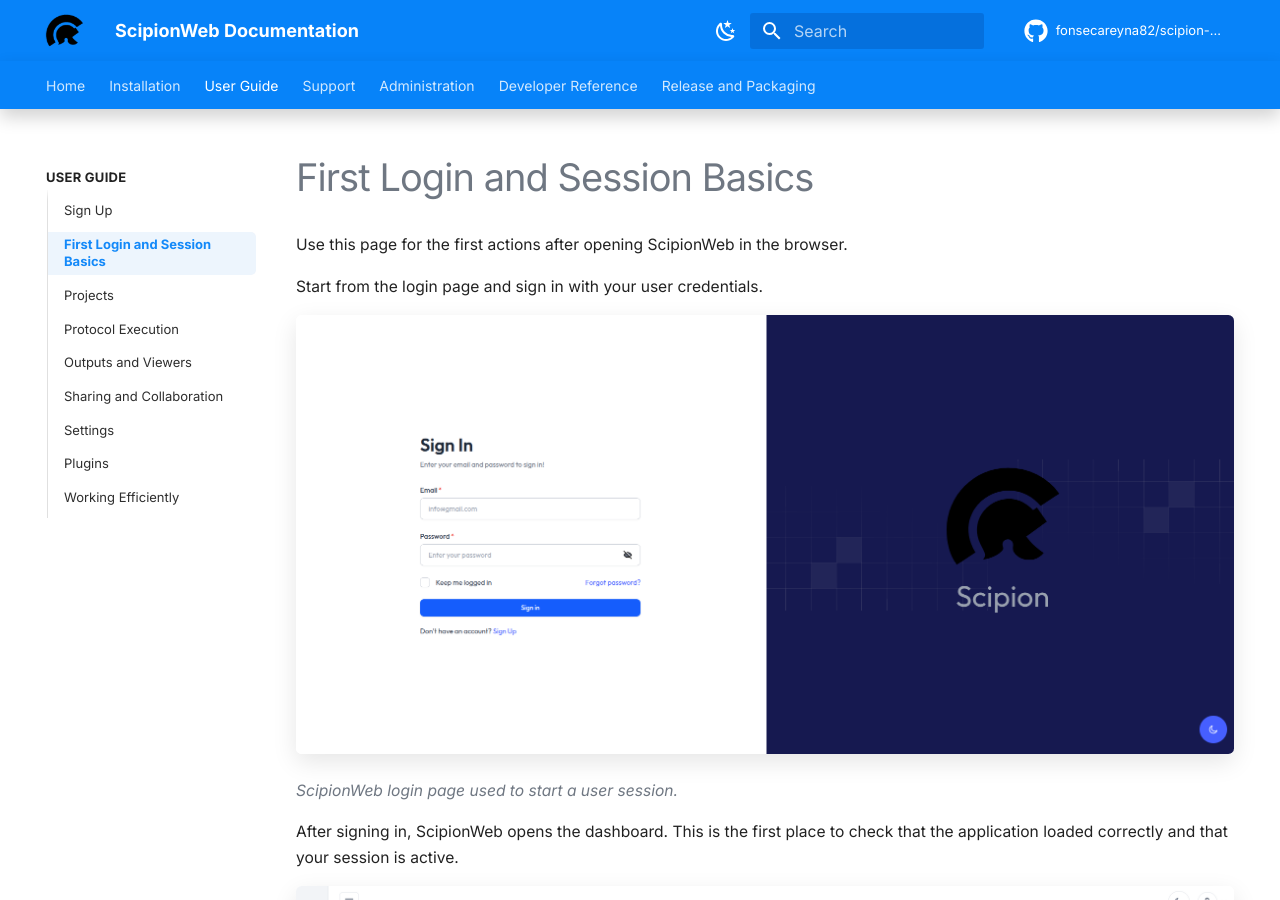
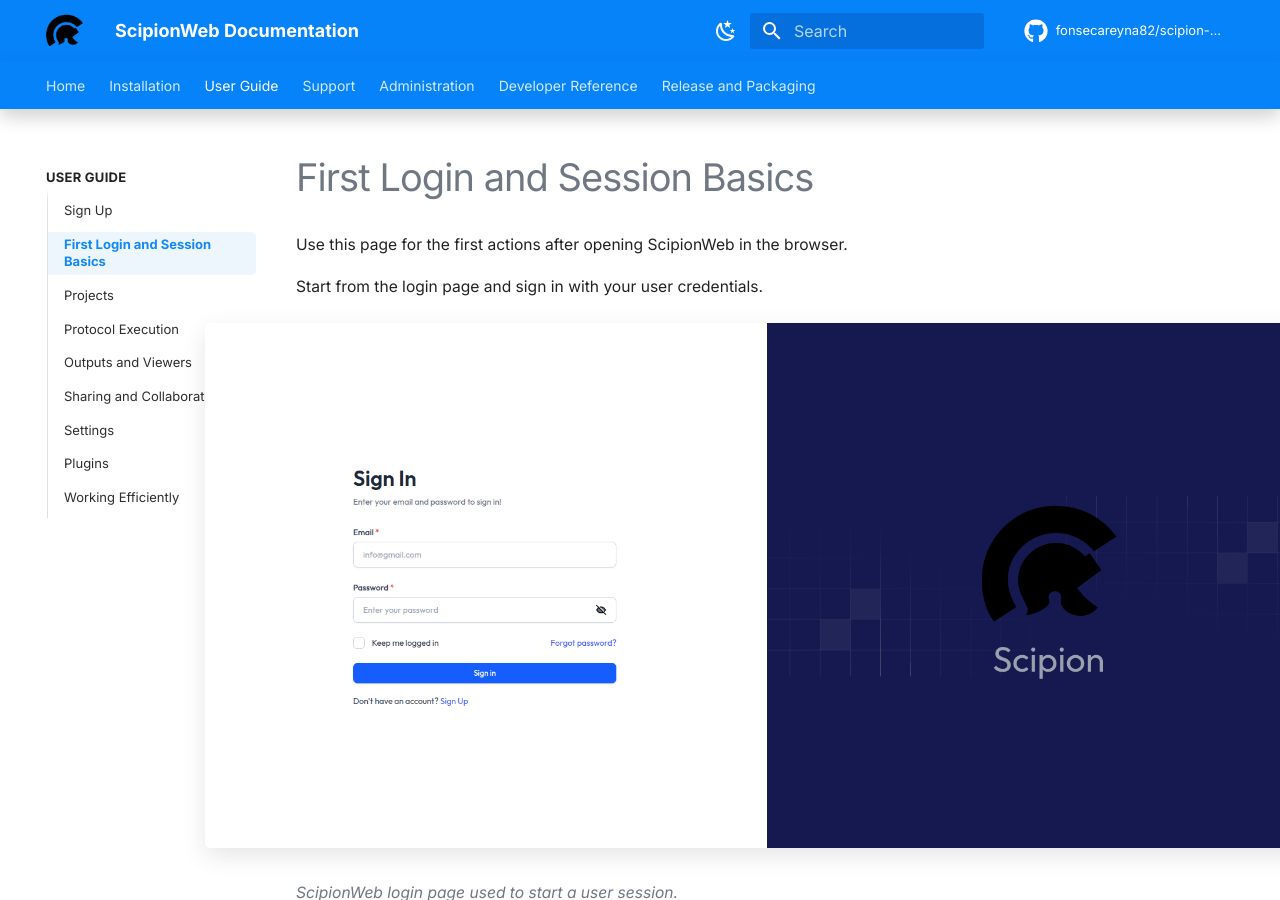
Before and after one commit to fonsecareyna82/scipion-docs, an MkDocs documentation site: the page built from docs/user-guide/first-login.md, in a window 1280 px wide and 900 px high. Built offline with MkDocs 1.6.1 and Material for MkDocs 9.7.7, drawn with Linux system fonts in a browser that asks for light colours; comment, search, counter and statistics services are not loaded; the version menu is left out.

Commit message:
Improve first-login screenshots

```diff
--- a/docs/user-guide/first-login.md
+++ b/docs/user-guide/first-login.md
@@ -9,19 +9,19 @@
 
 Start from the login page and sign in with your user credentials.
 
-![Login page](../assets/images/screenshots/user-guide/login-page.png)
+<img src="../../assets/images/screenshots/user-guide/login-page.png" alt="Login page" style="display:block;width:min(1120px,calc(100vw - 2rem));max-width:none;height:auto;margin:1.2rem 0 1.6rem 50%;transform:translateX(-50%);" />
 
 *ScipionWeb login page used to start a user session.*
 
 After signing in, ScipionWeb opens the dashboard. This is the first place to check that the application loaded correctly and that your session is active.
 
-![Dashboard page after login](../assets/images/screenshots/user-guide/dashboard-page.png)
+<img src="../../assets/images/screenshots/user-guide/dashboard-page.png" alt="Dashboard page after login" style="display:block;width:min(1120px,calc(100vw - 2rem));max-width:none;height:auto;margin:1.2rem 0 1.6rem 50%;transform:translateX(-50%);" />
 
 *Dashboard page shown after a successful login.*
 
 From the dashboard, open the Projects area to confirm that protected API requests and project data load correctly.
 
-![Projects page after login](../assets/images/screenshots/user-guide/projects-page.png)
+<img src="../../assets/images/screenshots/user-guide/projects-page.png" alt="Projects page after login" style="display:block;width:min(1120px,calc(100vw - 2rem));max-width:none;height:auto;margin:1.2rem 0 1.6rem 50%;transform:translateX(-50%);" />
 
 *The Projects page is a useful follow-up check because it confirms that session state and protected API requests are working.*
 
```
